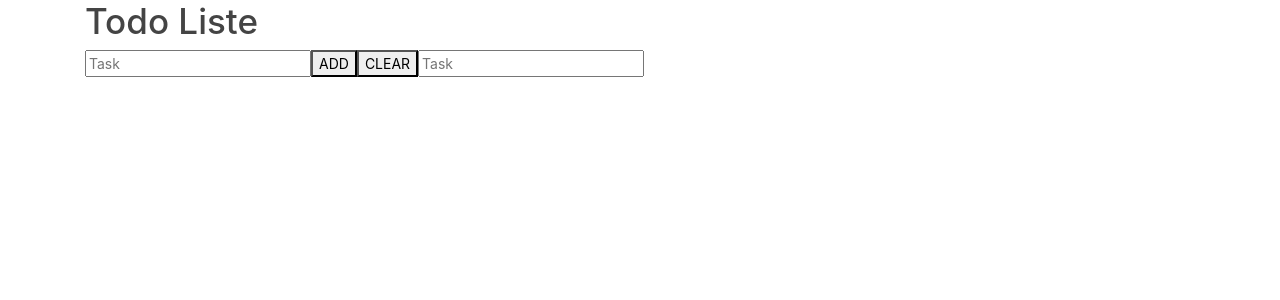
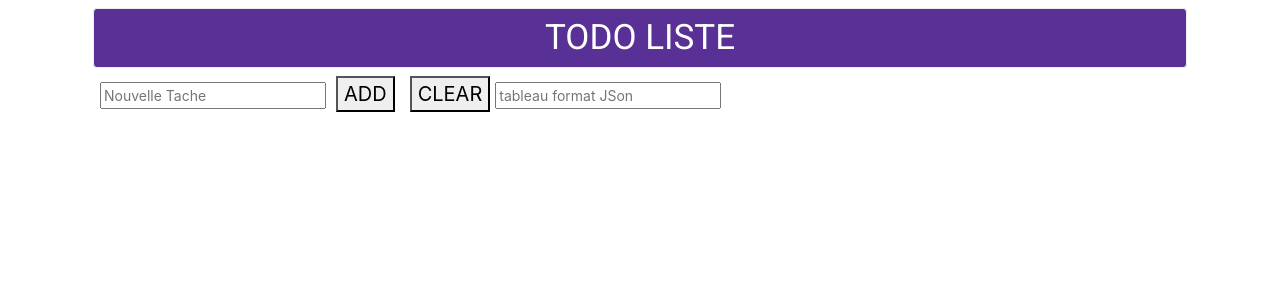
Before and after one commit to DialloAbdou/ToDO, a React (Create React App) app: page / in a window 1280 px wide. Shown: the top 300 px of the page. Built offline with nearby package versions, Linux system fonts and the light colour scheme.

Commit message:
organisation des composition

```diff
--- a/public/index.html
+++ b/public/index.html
@@ -1,16 +1,17 @@
 <!DOCTYPE html>
 <html lang="en">
+
 <head>
   <meta charset="utf-8" />
   <link rel="icon" href="%PUBLIC_URL%/favicon.ico" />
   <meta name="viewport" content="width=device-width, initial-scale=1" />
   <meta name="theme-color" content="#000000" />
-    <meta
-      name="description"
-      content="Web site created using create-react-app"
-    />
+  <meta name="description" content="Web site created using create-react-app" />
   <link rel="apple-touch-icon" href="%PUBLIC_URL%/logo192.png" />
   <link href="https://bootswatch.com/4/pulse/bootstrap.min.css" rel="stylesheet">
+
+  <link rel="preconnect" href="https://fonts.gstatic.com">
+<link href="https://fonts.googleapis.com/css2?family=Roboto&display=swap" rel="stylesheet">
   <!--
       manifest.json provides metadata used when your web app is installed on a
       user's mobile device or desktop. See https://developers.google.com/web/fundamentals/web-app-manifest/
@@ -28,6 +29,7 @@
     -->
   <title>React App</title>
 </head>
+
 <body>
   <noscript>You need to enable JavaScript to run this app.</noscript>
   <div id="root"></div>
@@ -52,4 +54,5 @@
     integrity="sha384-JZR6Spejh4U02d8jOt6vLEHfe/JQGiRRSQQxSfFWpi1MquVdAyjUar5+76PVCmYl"
     crossorigin="anonymous"></script>
 </body>
+
 </html>
--- a/src/App.js
+++ b/src/App.js
@@ -1,18 +1,17 @@
-import React, {Component} from'react'
-
-class App extends Component{
-  render() {
-     return(
-        <div className="container">
-         <h1>Todo Liste</h1>
-         <input type="text" placeholder="Task"/>
-         <button>ADD</button>
-         <button>CLEAR</button>
-         <input type="text" placeholder="Task"/>
-
-        </div>
-     )
-  }
+import React, { Component } from 'react'
+import Task from './containers/Task/Task'
+import Titre from './components/Titre/Titre'
+import Imput from './components/combos/Imput/Imput'
+import Bouton from './components/boutons/Bouton'
+class App extends Component {
+   render() {
+      return (
+         <div className="container">
+            <Titre>TODO LISTE</Titre>
+              <Task />
+         </div>
+      )
+   }
 }
 
 export default App;
--- a/src/components/Titre/Titre.js
+++ b/src/components/Titre/Titre.js
@@ -1,11 +1,9 @@
 import React from 'react'
-
-function componentName() {
-    return (
-        <div>
-
-        </div>
+import classes from './policeTitre/Titre.module.css'
+const Titre = ({children}) => {
+    const titreCss = `${classes.policetitre} border  p-2 m-2 text-center rounded bg-primary text-white`
+    return(
+        <h1 className={titreCss}>{children}</h1>
     )
 }
-
-export default componentName
+export default Titre;
--- /dev/null
+++ b/src/components/Titre/policeTitre/Titre.module.css
@@ -0,0 +1,3 @@
+.policetitre{
+    font-family: 'Roboto', sans-serif;
+}
--- /dev/null
+++ b/src/components/boutons/Bouton.js
@@ -0,0 +1,12 @@
+import React from 'react'
+import classes from'./policeBouton/Bouton.module.css'
+const Bouton=({children})=>{
+    const CssBtn = `${classes.policeBouton}`
+    return(
+        <button className={CssBtn}>{children}</button>
+    )
+}
+
+
+
+export default Bouton;
--- /dev/null
+++ b/src/components/boutons/policeBouton/Bouton.module.css
@@ -0,0 +1,5 @@
+.policeBouton{
+    font-size: 20px;
+    margin-right: 5px;
+    margin-left:10px;
+}
--- /dev/null
+++ b/src/components/combos/Imput/Imput.js
@@ -0,0 +1,6 @@
+import React from 'react'
+const Imput=({placeholder})=>(
+    <input type="text"  placeholder={placeholder}/>
+)
+
+export default Imput
--- /dev/null
+++ b/src/components/combos/Imput/policeImput/Imput.module.css
@@ -0,0 +1,3 @@
+.policeImpute{
+    font-size: 20px;
+}
--- /dev/null
+++ b/src/containers/Task/Task.js
@@ -0,0 +1,20 @@
+import React, { Component } from 'react';
+import Imput  from '../../components/combos/Imput/Imput'
+import Bouton  from '../../components/boutons/Bouton'
+
+class Task extends Component {
+
+    render() {
+        return (
+            <div className="container">
+              <Imput placeholder="Nouvelle Tache"/>
+              <Bouton>ADD</Bouton>
+              <Bouton>CLEAR</Bouton>
+              <Imput placeholder="tableau format JSon "/>
+
+            </div>
+        )
+
+    }
+}
+export default Task;
```
Also changed, not shown: 1 other file (tests, documents, lock files or other folders). Lines whose indentation alone changed are shown as unchanged.
